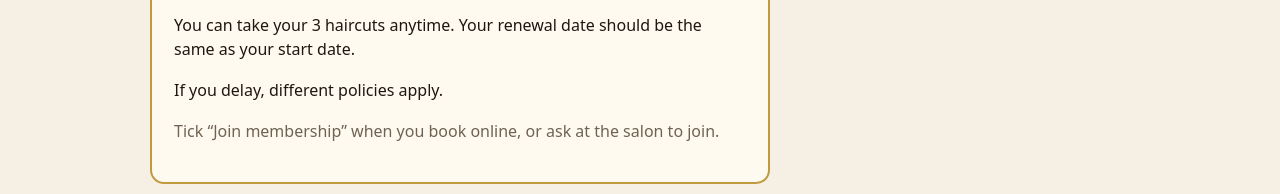
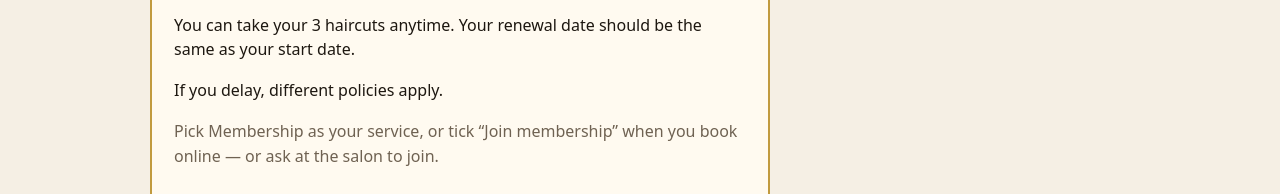
Before and after one commit to paritoshkumar0211/pxcutzz-booking, a website: page public/index.html in a window 1280 px wide. Shown: the part 750-944 px from the top of the page. Drawn offline with nearby package versions, Linux system fonts and the light colour scheme; no server answers.

Commit message:
Update public/index.html

```diff
--- a/public/index.html
+++ b/public/index.html
@@ -53,7 +53,7 @@
       <p><strong>3 haircuts for $110</strong> — book a monthly haircut to look fresh after every few days.</p>
       <p>You can take your 3 haircuts anytime. Your renewal date should be the same as your start date.</p>
       <p>If you delay, different policies apply.</p>
-      <p class="muted">Tick “Join membership” when you book online, or ask at the salon to join.</p>
+      <p class="muted">Pick Membership as your service, or tick “Join membership” when you book online — or ask at the salon to join.</p>
     </div>
   </section>
 
```
